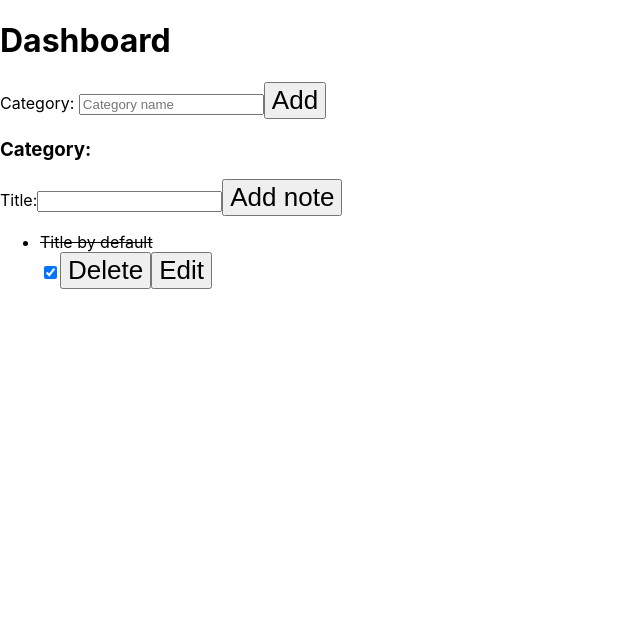
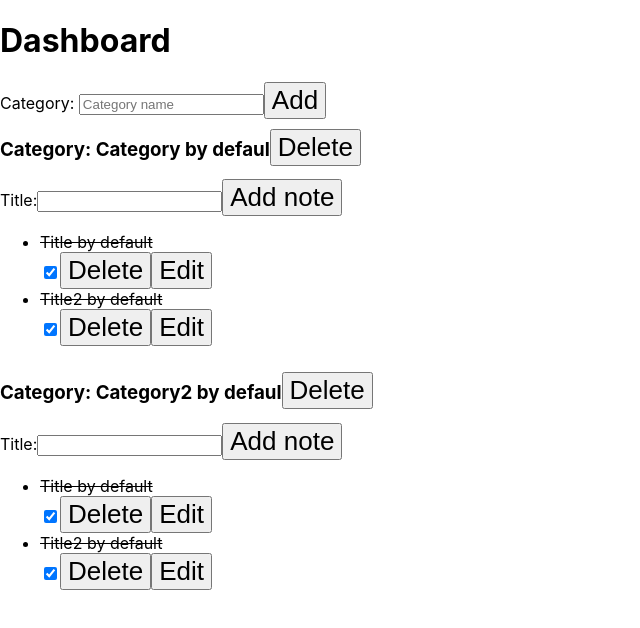
Before and after one commit to JMauricioGR/To-Do-Frontend, a React (Vite) app: page / in a window 1280 px wide. Shown: the top 628 px of the page, without its empty margins (0-640 px from the left). Built offline with nearby package versions, Linux system fonts and the light colour scheme.

Commit message:
Frontend ToDoApp --- Add category implemented with data from Store context

```diff
--- a/src/components/Category.jsx
+++ b/src/components/Category.jsx
@@ -1,30 +1,39 @@
-import React, { useState } from 'react'
+import React, { useContext, useState } from 'react'
 import { Store } from './StoreProvider'
-import ListOfToDo from './ListOfToDo'
 
 const Category = ({ onAdd }) => {
 
-  const [category, setCategory] = useState('')
+  const {state,dispatch} = useContext(Store)
+
+  const [categoryTitle, setCategory] = useState('')
 
   const addCategory =(e) => {
     e.preventDefault()
 
-    if (!category){
+    if (!categoryTitle){
       alert('Please add a category name')
       return
     }
+    dispatch({
+      type: `add-category`,
+      payload: {
+        categoryTitle,
+      }
+    })
 
-    //
-    onAdd({ category })
+    setCategory(e.target.value)
+
+    onAdd({ categoryTitle })
       setCategory('')
 
   }
 
-
+  console.log(state);
   return (
     <div>
+
       <label>Category: </label>
-      <input type="text" placeholder='Category name' value={category} onChange={(e) => setCategory(e.target.value)}></input>
+      <input type="text" placeholder='Category name' value={categoryTitle} onChange={(e) => setCategory(e.target.value)}></input>
       <button onClick={addCategory}>Add</button>
 
     </div>
--- a/src/components/Form.jsx
+++ b/src/components/Form.jsx
@@ -23,8 +23,6 @@ const Form = () => {
 
   const [title, setTitle] = useState('')
 
-  const [message, setMessage] = useState('')
-
   const addingTitle = (e) => {
     setTitle(e.target.value)
   }
--- a/src/components/ListOfToDo.jsx
+++ b/src/components/ListOfToDo.jsx
@@ -36,8 +36,12 @@ const ListOfToDo = () => {
   }
 
   return (
-    <div>
-      <h3>Category: </h3>
+    <>
+    {state.listCategories.map(category => {
+      console.log(category);
+      return <div key={category.id}>
+      <h3 style={{display: 'inline-block'}}>Category: {category.categoryTitle}</h3>
+      <button>Delete</button>
       <Form />
       <ul>
         {state.listOfNotes.map(note => {
@@ -51,6 +55,8 @@ const ListOfToDo = () => {
       </ul>
 
     </div>
+    })}
+    </>
   )
 }
 
--- a/src/components/Reducer.jsx
+++ b/src/components/Reducer.jsx
@@ -21,6 +21,16 @@ function reducer(state, action){
       const newListOfNotesWhitModification = [...newListOfNotes, action.payload]
       const newStateModifiedCheckbox = {...state, listOfNotes: newListOfNotesWhitModification}
       return newStateModifiedCheckbox
+    case `add-category`:
+      const newCategory = {
+        id: Math.floor(Math.random()*100000),
+        categoryTitle: action.payload.categoryTitle
+      }
+      const newListOfCategories = [...state.listCategories, newCategory]
+      const newStateAddCategory = {
+        ...state, listCategories: newListOfCategories
+      }
+      return newStateAddCategory
   }
 }
 
--- a/src/components/StoreProvider.jsx
+++ b/src/components/StoreProvider.jsx
@@ -6,15 +6,32 @@ const initialState = {
     id: ``,
     title: ``,
     done: false,
-    category:``
+    categoryNote:``
   },
   listOfNotes: [
     {
       id: `0`,
       title: `Title by default`,
       done: true,
-      category: `Category by`
+      categoryNote: `Category by`
+    },
+    {
+      id: `1`,
+      title: `Title2 by default`,
+      done: true,
+      categoryNote: `Category by`
     }
+  ],category:{
+    categoryTitle: ``
+  },
+  listCategories:[
+    {
+      id:'0',
+      categoryTitle:`Category by defaul`},
+    {
+      id:'1',
+      categoryTitle:`Category2 by defaul`}
+
   ]
 }
 
```
